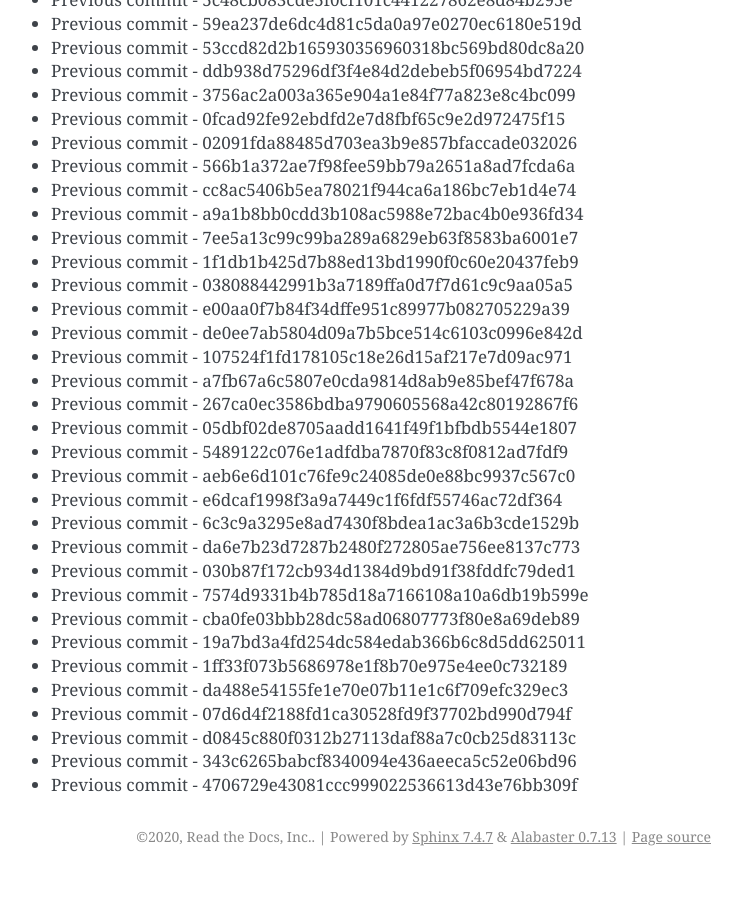
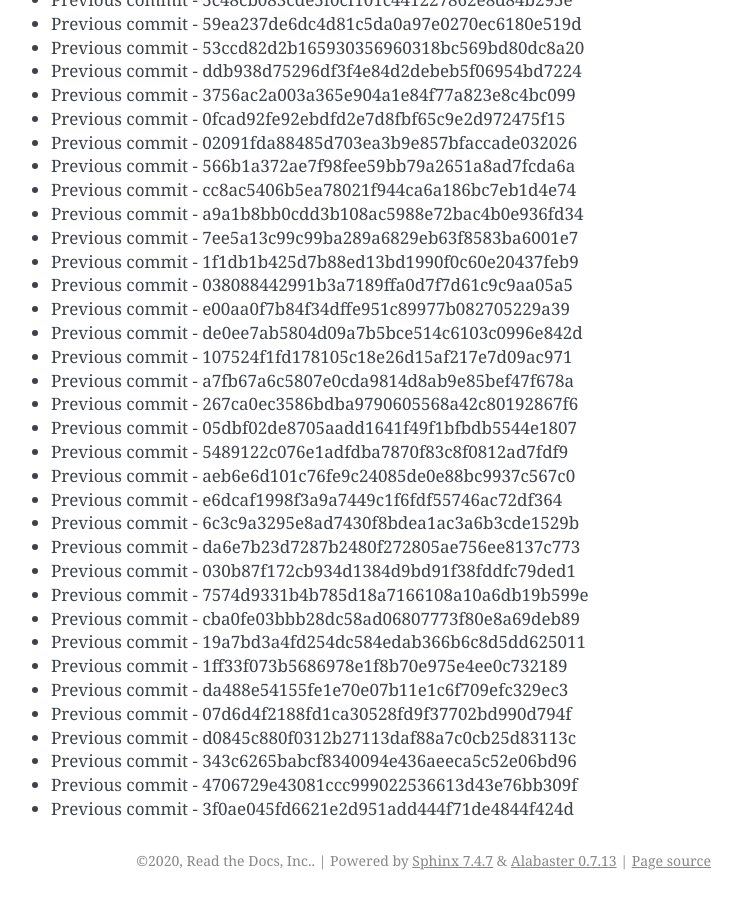
Before and after one commit to readthedocs/rtd-git-stresstest, a Sphinx documentation site: the page built from docs/updates.rst, in a window 1280 px wide and 900 px high, scrolled down 58720 px. Shown: the whole window, without its empty margins (399-1141 px from the left). Built offline with Sphinx 7.4.7, drawn with Linux system fonts in a browser that asks for light colours; before the commit the page ends 59596 px from its top, so only the background shows below that.

Commit message:
Generating commit from previous: 3f0ae045fd6621e2d951add444f71de4844f424d

```diff
--- a/docs/updates.rst
+++ b/docs/updates.rst
@@ -2499,3 +2499,4 @@ It can be tested for any performance characteristics.
 * Previous commit - d0845c880f0312b27113daf88a7c0cb25d83113c
 * Previous commit - 343c6265babcf8340094e436aeeca5c52e06bd96
 * Previous commit - 4706729e43081ccc999022536613d43e76bb309f
+* Previous commit - 3f0ae045fd6621e2d951add444f71de4844f424d
```
